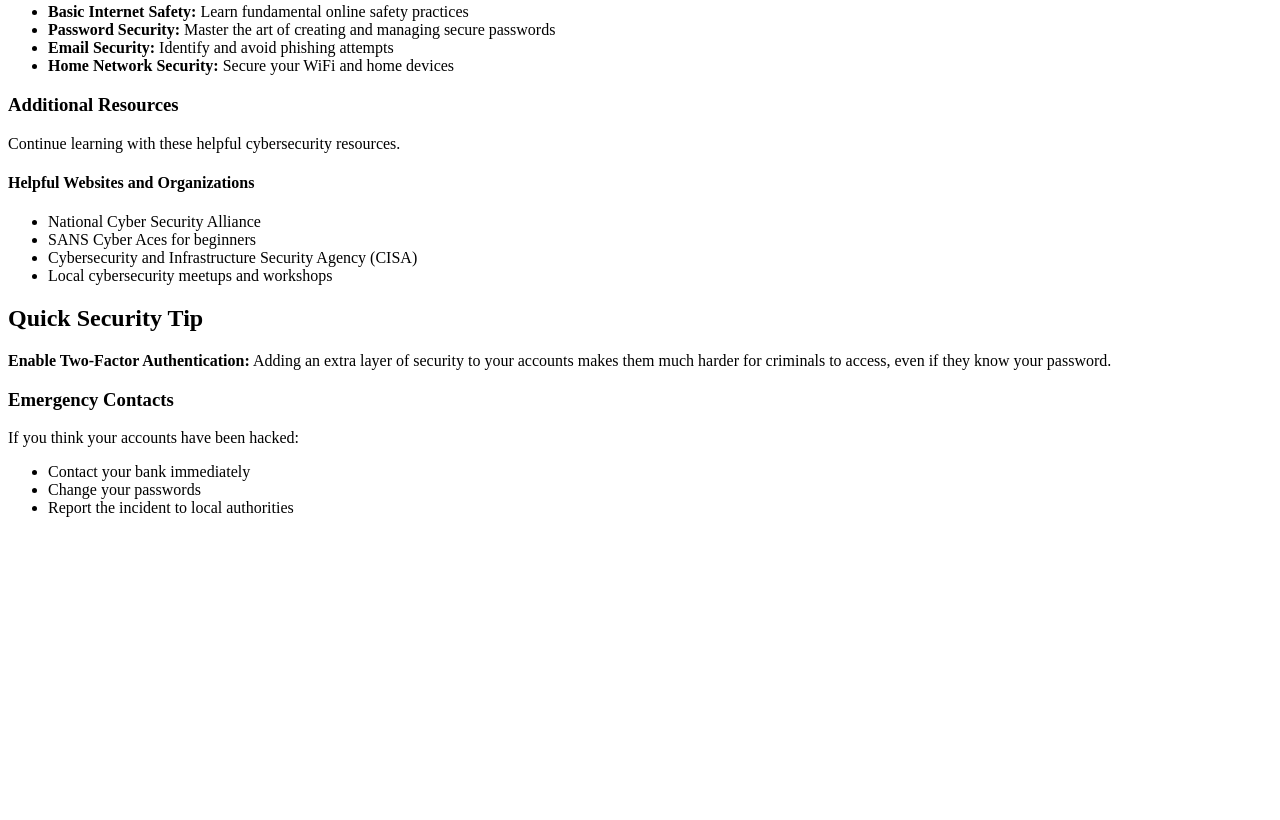
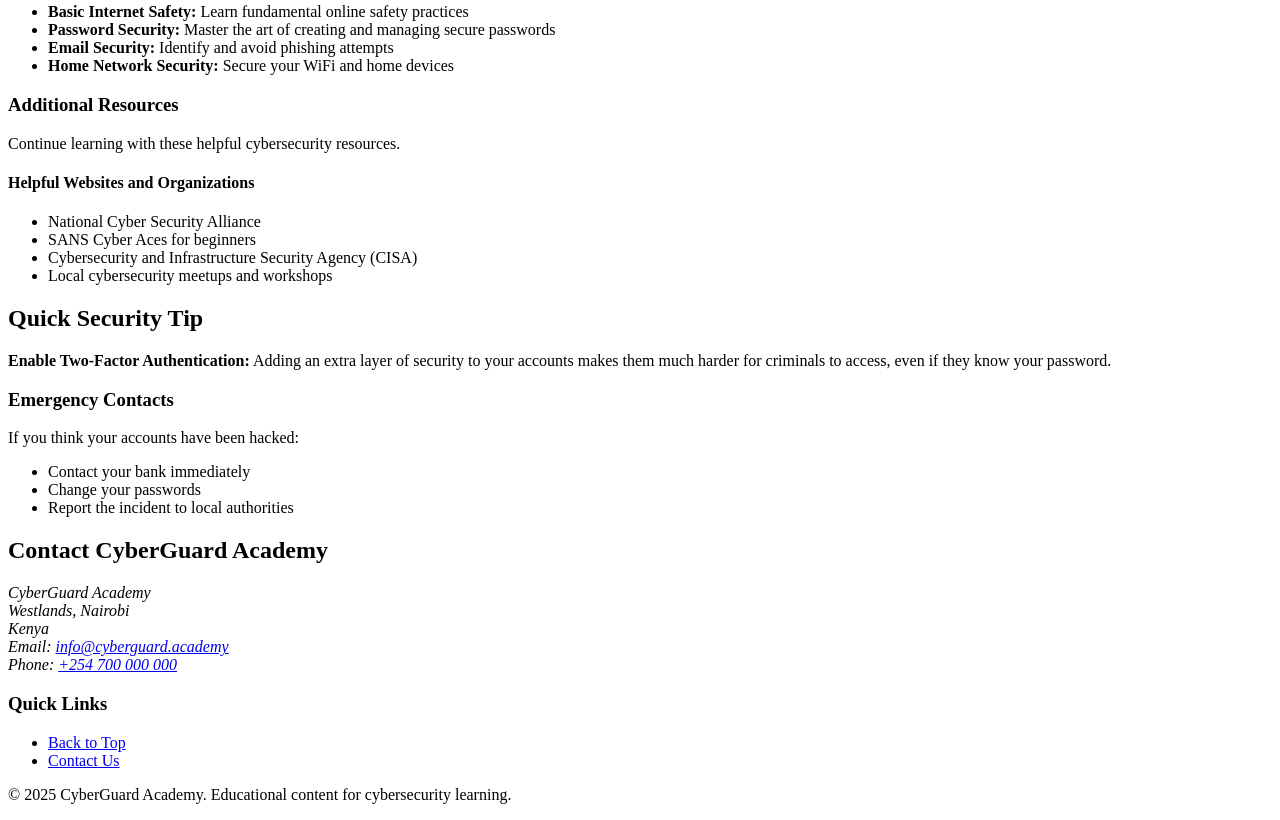
Before and after one commit to PLP-WebTechnologies/july-2025-introduction-to-html-5-secbyteX03, a plain HTML site: page index.html in a window 1280 px wide. Shown: the part 1992-2812 px from the top of the page. Before the commit the page ends 2525 px from the top, so only its background shows below. Drawn offline with Linux system fonts and the light colour scheme.

Commit message:
feat: Add footer with contact information and quick links

```diff
--- a/index.html
+++ b/index.html
@@ -203,5 +203,29 @@
             <li>Report the incident to local authorities</li>
         </ul>
     </aside>
+      <!-- Footer Section -->
+      <footer>
+        <h2>Contact CyberGuard Academy</h2>
+
+        <address>
+            <p>
+                CyberGuard Academy<br>
+                Westlands, Nairobi<br>
+                Kenya<br>
+                Email: <a href="mailto:info@cyberguard.academy">info@cyberguard.academy</a><br>
+                Phone: <a href="tel:+254700000000">+254 700 000 000</a>
+            </p>
+        </address>
+
+        <nav>
+            <h3>Quick Links</h3>
+            <ul>
+                <li><a href="#cyber-threats">Back to Top</a></li>
+                <li><a href="mailto:info@cyberguard.academy">Contact Us</a></li>
+            </ul>
+        </nav>
+
+        <p>&copy; 2025 CyberGuard Academy. Educational content for cybersecurity learning.</p>
+    </footer>
 </body>
 </html>
```
